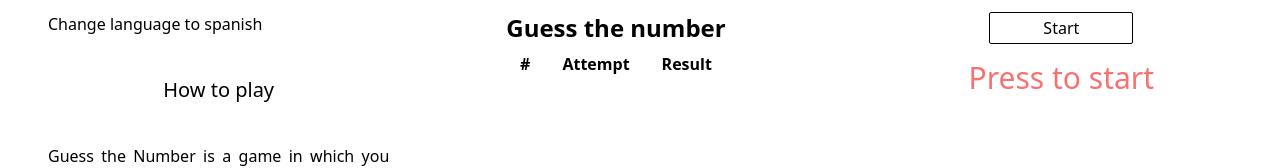
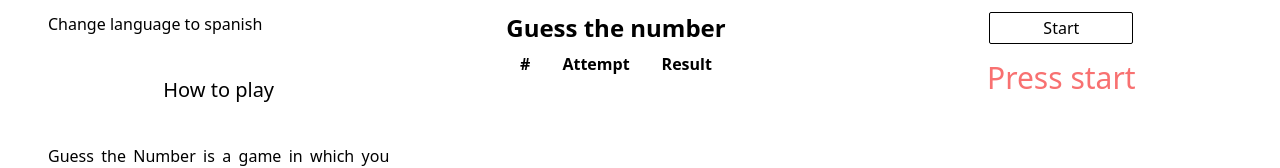
Before and after one commit to EdwilleBaez/guess-the-number, a React (Vite) app: page / in a window 1280 px wide. Shown: the top 168 px of the page. Built offline with nearby package versions, Linux system fonts and the light colour scheme.

Commit message:
changing start button content

```diff
--- a/src/App.tsx
+++ b/src/App.tsx
@@ -220,7 +220,7 @@ const App: React.FC = () => {
               : "Mejor suerte la próxima :'("}
           </p>
           <p className={`text-red-400 text-3xl ${message === 3 ? "block" : "hidden"}`}>
-            {language ? "Press to start" : "Presione para iniciar"}
+            {language ? "Press start" : "Presione iniciar"}
           </p>
           <p className={`text-red-400 text-3xl ${message === 4 ? "block" : "hidden"}`}>
             {language ? "Complete 4 numbers" : "Completa 4 dígitos"}
```
